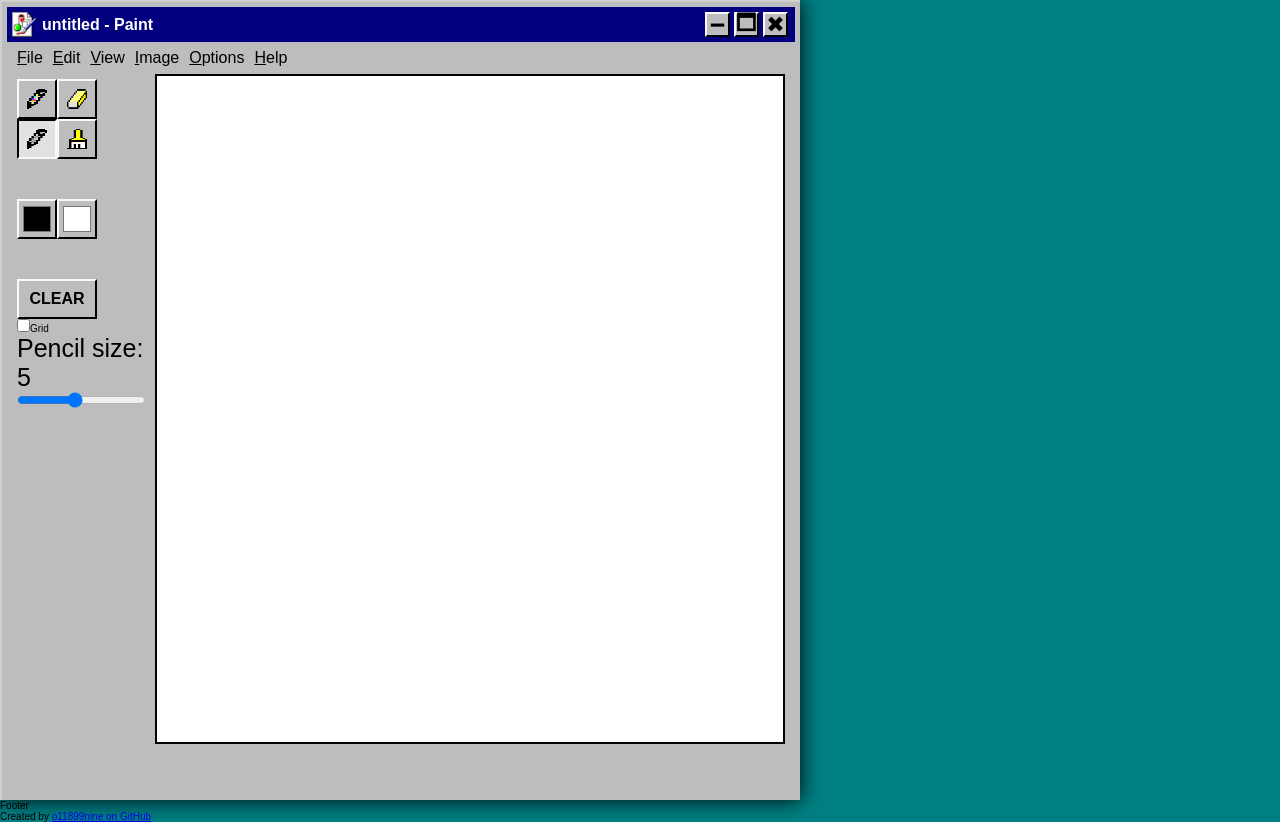
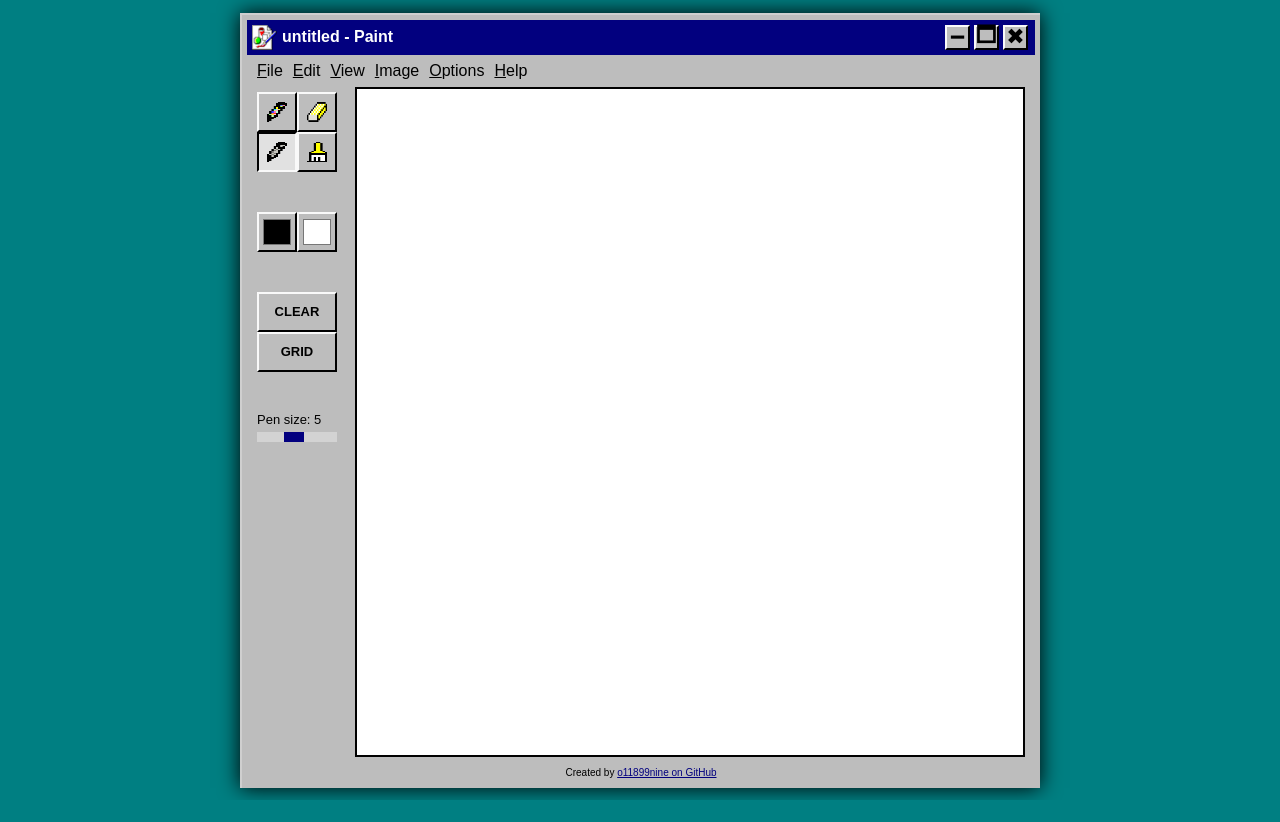
Before and after one commit to o11899nine/etch-a-sketch, a plain HTML site: page index.html in a window 1280 px wide. After the commit the page ends 800 px from the top, so only its background shows below. Drawn offline with Linux system fonts and the light colour scheme.

Commit message:
Finish MS Paint Design

```diff
--- a/index.html
+++ b/index.html
@@ -42,47 +42,44 @@
             <!-- TOOLBAR -->
             <div class="toolbar">
 
-              <button class="tool-btn popup-btn random-btn" data-mode="random"><img class="tool-icon" src="img/random-icon.png"></button>
-              <button class="tool-btn popup-btn erase-btn" data-mode="erase"><img class="tool-icon" src="img/erase-icon.png"></button>
-              <button class="tool-btn popup-btn draw-btn active" data-mode="draw"><img class="tool-icon" src="img/draw-icon.png"></button>
-              <button class="tool-btn popup-btn recolor-btn" data-mode="recolor"><img class="tool-icon" src="img/recolor-icon.png"></button>
+              <button class="tool-btn popup-btn random-btn" data-mode="random"><img
+                  class="tool-icon" src="img/random-icon.png"></button>
+              <button class="tool-btn popup-btn erase-btn" data-mode="erase"><img
+                  class="tool-icon" src="img/erase-icon.png"></button>
+              <button class="tool-btn popup-btn draw-btn active"
+                data-mode="draw"><img class="tool-icon" src="img/draw-icon.png"></button>
+              <button class="tool-btn popup-btn recolor-btn" data-mode="recolor"><img
+                  class="tool-icon" src="img/recolor-icon.png"></button>
 
             </div>
-
-
 
             <!-- OPTIONS -->
             <div class="options">
               <div class="color-pickers">
-                <input type="color" id="paint-color-picker" class="tool-btn popup-btn color-picker" value="#000000">
-                <input type="color" id="bg-color-picker" class="tool-btn popup-btn color-picker" value="#ffffff">
+                <input type="color" id="paint-color-picker"
+                  class="tool-btn popup-btn color-picker" value="#000000">
+                <input type="color" id="bg-color-picker"
+                  class="tool-btn popup-btn color-picker" value="#ffffff">
               </div>
 
-              <button class="clear-btn tool-btn popup-btn">CLEAR</button>
-
-              <input type="checkbox" class="checkbox grid-checkbox">Grid</button>
-
+              <button class="option-btn clear-btn tool-btn popup-btn">CLEAR</button>
+              <button class="option-btn tool-btn popup-btn grid-checkbox">GRID</button>
 
               <label for="pencil-size-slider"><p class="pencil-slider-text"></p></label>
-              <input type="range" id="pencil-size-slider" class="slider" value="41" min="1" max="91" step="10">
+              <input type="range" id="pencil-size-slider" class="slider"
+                value="41" min="1" max="91" step="10">
             </div>
-
-
 
           </div>
           <!-- CANVAS -->
           <div class="canvas"></div>
         </div>
 
+        <footer class="footer">Created by <a
+            href="https://github.com/o11899nine"
+            target="_blank">o11899nine on GitHub</a></footer>
       </div>
     </div>
 
-
-
-
-
-    Footer
-		<footer class="footer">Created by <a href="https://github.com/o11899nine" target="_blank">o11899nine on GitHub</a></footer>
-
   </body>
 </html>
--- a/script.js
+++ b/script.js
@@ -166,7 +166,7 @@ function setPencilSize() {
   let pencilSize = pencilSlider.value;
   if (pencilSize < 1 || pencilSize > 91) { pencilSize = 41 };
 
-  pencilSliderText.innerHTML =`Pencil size: ${Math.floor(pencilSize / 10) + 1}`;
+  pencilSliderText.innerHTML =`Pen size: ${Math.floor(pencilSize / 10) + 1}`;
 
   createGrid(pencilSize);
 }
--- a/style.css
+++ b/style.css
@@ -13,10 +13,6 @@
   margin: 0;
 }
 
-p {
-  font-size: 2.5rem;
-}
-
 body {
   background-color: #007F82;
 }
@@ -25,12 +21,12 @@ body {
   height: 100vh;
   width: 100vw;
   display: flex;
-  /* justify-content: center; */
-  /* align-items: center; */
+  justify-content: center;
+  align-items: center;
 }
 
 .window {
-  height: 800px;
+  height: 775px;
   width: 800px;
   background-color: #BDBDBD;
   padding: 5px;
@@ -123,13 +119,15 @@ body {
   justify-content: space-between;
 }
 
-
+.sidebar {
+  width: 80px;
+  font-size: 1.3rem;
+}
 /* TOOLBAR */
 .toolbar {
   display: grid;
   padding-top: 5px;
-  width: 80px;
-  grid-template-columns: repeat(2, 40px);
+  grid-template-columns: repeat(2, 1fr);
   grid-template-rows: repeat(2, 40px);
 
 }
@@ -155,7 +153,6 @@ body {
 }
 
 .color-picker {
-  width: 40px;
   height: 40px;
 }
 
@@ -166,6 +163,7 @@ body {
 
 .color-pickers {
   display: flex;
+  margin-bottom: 40px;
 }
 
 .color-picker:hover {
@@ -176,13 +174,42 @@ body {
   background-color: #E1E1E1;
 }
 
-.clear-btn {
+.option-btn {
   width: 80px;
-  margin-top: 40px;
   height: 40px;
-  font-size: 1.6rem;
   font-weight: bold;
 }
+
+.pencil-slider-text {
+  margin-top: 40px;
+}
+
+.slider {
+  margin-top: 5px;
+  -webkit-appearance: none;
+  width: 100%;
+  height: 10px;
+  background: #d3d3d3;
+  outline: none;
+}
+
+.slider::-webkit-slider-thumb {
+  -webkit-appearance: none;
+  appearance: none;
+  width: 20px;
+  height: 10px;
+  background: #02007F;
+  cursor: pointer;
+}
+
+.slider::-moz-range-thumb {
+  width: 20px;
+  height: 10px;
+  background: #02007F;
+  cursor: pointer;
+}
+
+/* CANVAS */
 
 .canvas {
   width: 670px;
@@ -196,9 +223,12 @@ body {
   gap: 1px;
 }
 
-.btn {
-  font-size: 3rem;
-  padding: 5px;
+.footer {
+  text-align: center;
+}
+
+.footer a {
+  color:#02007F;
 }
 
 .square {
```
